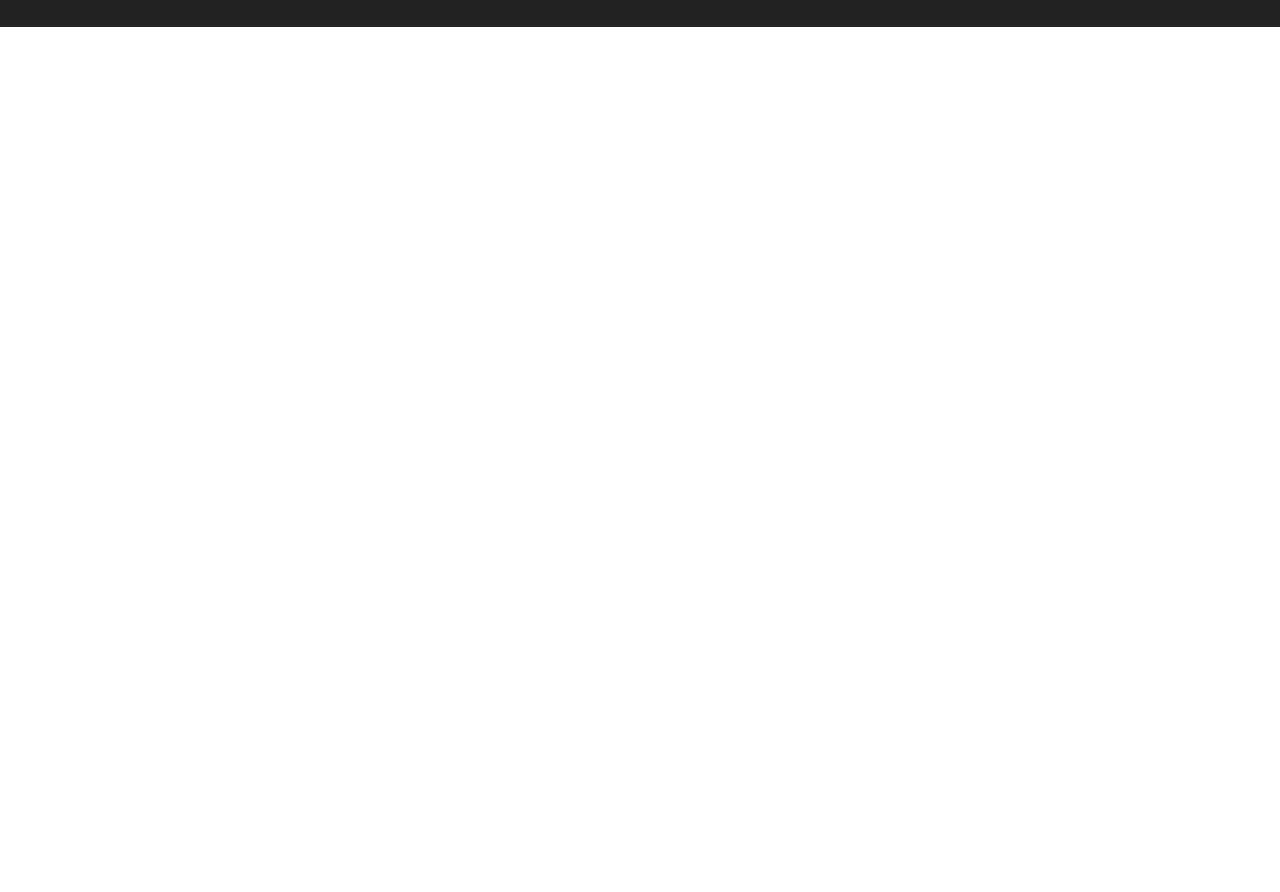
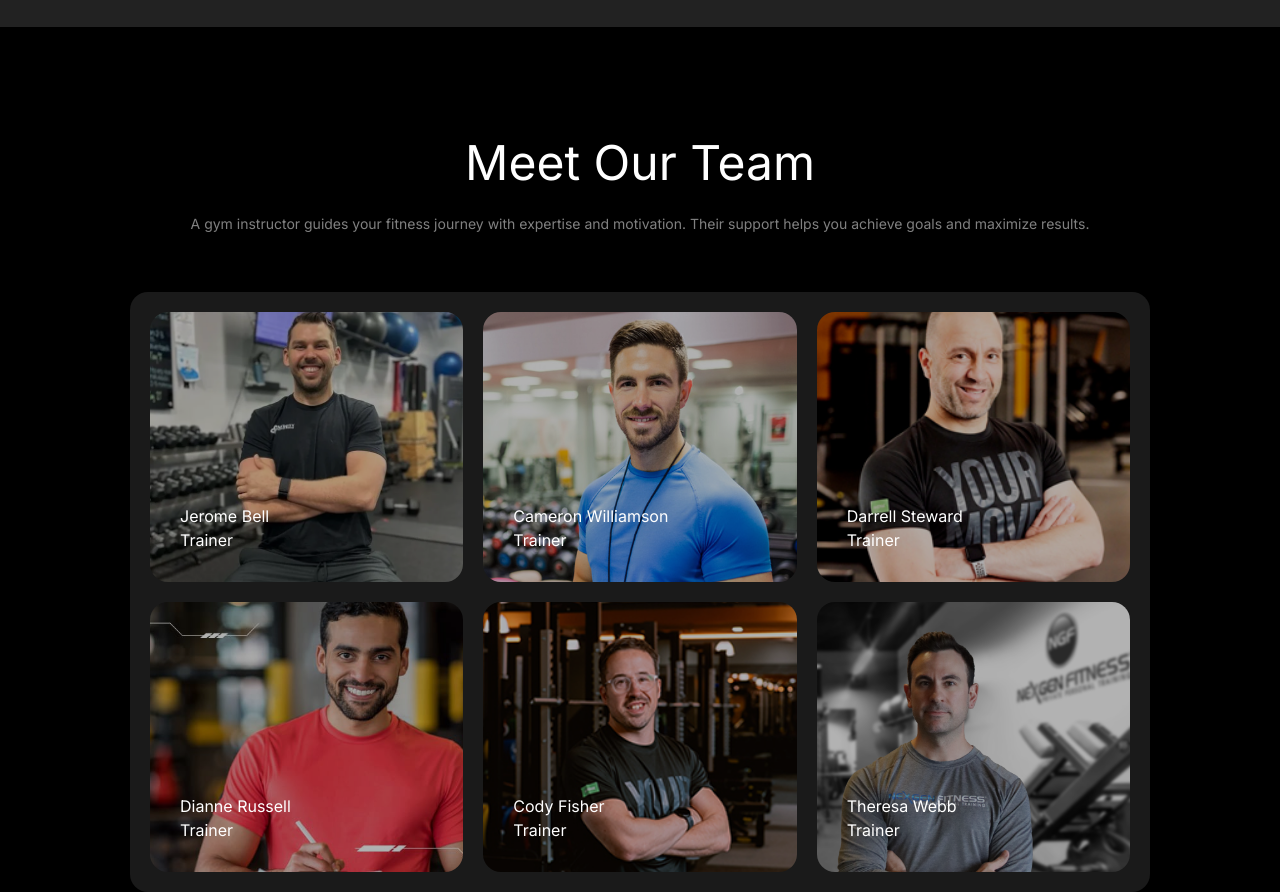
Before and after one commit to mrirakib04/landing-page-3, a React (Vite) app: page / in a window 1280 px wide. Shown: the part 3240-4132 px from the top of the page. Before the commit the page ends 3267 px from the top, so only its background shows below. Built offline with nearby package versions, Linux system fonts and the light colour scheme; a web font is replaced by a local one.

Commit message:
team section added

```diff
--- a/src/App.css
+++ b/src/App.css
@@ -361,3 +361,36 @@ header ul li a:hover {
 .bmi-calculate button {
   margin-top: 30px;
 }
+
+/* team section */
+.team-content {
+  text-align: center;
+  padding-left: 10px;
+  padding-right: 10px;
+}
+.team-members {
+  max-width: 1060px;
+  display: grid;
+  grid-template-columns: repeat(3, 1fr);
+  gap: 20px;
+  background-color: rgba(255, 255, 255, 0.1);
+  padding: 20px;
+  border-radius: 18px;
+  margin-left: 10px;
+  margin-right: 10px;
+}
+.single-member img {
+  height: 270px;
+  width: 100%;
+  object-fit: cover;
+  border-radius: 18px;
+  filter: brightness(70%);
+}
+.single-member {
+  position: relative;
+}
+.member-info {
+  position: absolute;
+  bottom: 30px;
+  left: 30px;
+}
--- a/src/App.jsx
+++ b/src/App.jsx
@@ -11,6 +11,12 @@ import excerciseIMG3 from "./assets/images/exercise3.png";
 import excerciseIMG4 from "./assets/images/exercise4.png";
 import excerciseIMG5 from "./assets/images/exercise5.jpg";
 import excerciseIMG6 from "./assets/images/exercise6.jpg";
+import trainerIMG1 from "./assets/images/trainer1.png";
+import trainerIMG2 from "./assets/images/trainer2.png";
+import trainerIMG3 from "./assets/images/trainer3.png";
+import trainerIMG4 from "./assets/images/trainer4.png";
+import trainerIMG5 from "./assets/images/trainer5.png";
+import trainerIMG6 from "./assets/images/trainer6.png";
 
 function App() {
   return (
@@ -271,6 +277,61 @@ function App() {
             </div>
           </div>
         </div>
+        {/* team section  */}
+        <section className="team">
+          <div className="team-content">
+            <h2 className="section-title">Meet Our Team</h2>
+            <p className="section-info">
+              A gym instructor guides your fitness journey with expertise and
+              motivation. Their support helps you achieve goals and maximize
+              results.
+            </p>
+          </div>
+          <div className="team-members">
+            <div className="single-member">
+              <img src={trainerIMG1} alt="" />
+              <div className="member-info">
+                <h4>Jerome Bell</h4>
+                <p>Trainer</p>
+              </div>
+            </div>
+            <div className="single-member">
+              <img src={trainerIMG2} alt="" />
+              <div className="member-info">
+                <h4>Cameron Williamson</h4>
+                <p>Trainer</p>
+              </div>
+            </div>
+            <div className="single-member">
+              <img src={trainerIMG3} alt="" />
+              <div className="member-info">
+                <h4>Darrell Steward</h4>
+                <p>Trainer</p>
+              </div>
+            </div>
+            <div className="single-member">
+              <img src={trainerIMG4} alt="" />
+              <div className="member-info">
+                <h4>Dianne Russell</h4>
+                <p>Trainer</p>
+              </div>
+            </div>
+            <div className="single-member">
+              <img src={trainerIMG5} alt="" />
+              <div className="member-info">
+                <h4>Cody Fisher</h4>
+                <p>Trainer</p>
+              </div>
+            </div>
+            <div className="single-member">
+              <img src={trainerIMG6} alt="" />
+              <div className="member-info">
+                <h4>Theresa Webb</h4>
+                <p>Trainer</p>
+              </div>
+            </div>
+          </div>
+        </section>
       </main>
     </div>
   );
```
